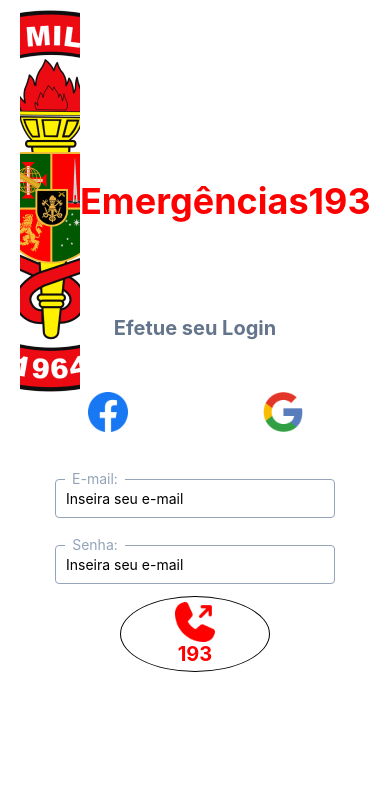
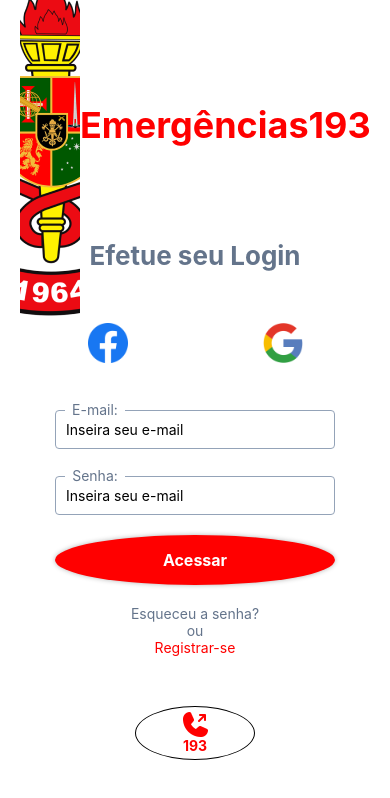
Before and after one commit to titto-22/APP-CBM-CAMPO-VERDE, a React Native app: screen / in a window 390 px wide. Shown: the top 798 px of the page. Built offline with nearby package versions, Linux system fonts and the light colour scheme.

Commit message:
Nova tela inicial de Login

```diff
--- a/App.js
+++ b/App.js
@@ -1,7 +1,9 @@
 import { useState } from 'react';
 import { StyleSheet, Text, View, Image, TouchableOpacity, TextInput } from 'react-native';
+import { StatusBar } from 'expo-status-bar'
 
 export default function App() {
+  const [logado,setLogado]=useState(false)
   const [pageLogin,setPageLogin]=useState(false)
   const [pageCadastro,setpageCadastro]=useState(false)
   const [userEmail, setUserEmail]=useState('')
@@ -14,6 +16,7 @@ export default function App() {
 
   return (
     <View style={styles.containerMain}>
+       <StatusBar animated='animated' style="auto" translucent='false'/>
       <View style={[styles.flexRow,{marginBottom:75}]}>
         <Image source={require("./src/assets/Logo400x400.png")} style={styles.logoMain} alt='Logo do Corpo de bombeiros Militar de Mato Grosso' />
         <Text style={styles.textMain}>
@@ -38,14 +41,14 @@ export default function App() {
           </View>
         </TouchableOpacity>
       </View>
-      <View style={{width:'80%'}}>
-        <View style={styles.containerTextTopInput}>
+      <View style={styles.with80}>
+        <View style={[styles.containerTextTopInput]}>
           <Text style={styles.textTopInput}>
             E-mail:
           </Text>
         </View>
         <TextInput
-        style={styles.input}
+        style={[styles.input,styles.withFull]}
           onChangeText={setUserEmail}
           value={userEmail}
           placeholder="Inseira seu e-mail"
@@ -61,7 +64,7 @@ export default function App() {
           </Text>
         </View>
         <TextInput
-        style={styles.input}
+        style={[styles.input,styles.withFull]}
           onChangeText={setUserEmail}
           value={userEmail}
           placeholder="Inseira seu e-mail"
@@ -71,11 +74,25 @@ export default function App() {
         <Text style={[{display:errorPasseord?'flex':'none'},styles.textTopInput]}>
           Senha deve ao menos ter 8 digitos, uma letra maiúscula, uma minúscula e um caractere especial
         </Text>
+        <TouchableOpacity onPress={()=>{}} style={[styles.buttonSemiRounded,styles.backgroundRed, styles.withFull,styles.marginTop20]}>
+          <Text style={styles.textoButtonWith}>Acessar</Text>
+        </TouchableOpacity>
       </View>
-
+      <Text style={[styles.textTopInput,styles.marginTop20]}>
+        Esqueceu a senha?
+      </Text>
+      <Text style={[styles.textTopInput,styles.marginTop]}>
+        ou
+      </Text>
+      <Text style={[styles.textRed,styles.marginTop]}>
+        Registrar-se
+      </Text>
       <TouchableOpacity onPress={()=>{}} style={styles.buttonCall}>
-        <Image source={require('./src/assets/call.png')} style={styles.icon} />
-        <Text style={styles.textoButton}>193</Text>
+        <Image
+          source={require('./src/assets/call.png')}
+          style={styles.iconSmall}
+        />
+        <Text style={[styles.textRed,styles.textBold]}>193</Text>
       </TouchableOpacity>
     </View>
   )
@@ -104,8 +121,14 @@ const styles = StyleSheet.create({
     fontWeight: 'bold',
     color:'#ff0000'
   },
+  backgroundRed:{
+    backgroundColor:'#ff0000'
+  },
+  marginTop20:{
+    marginTop:20
+  },
   textBase:{
-    fontSize:20,
+    fontSize:26,
     color:'#64748b',
     fontWeight:'bold',
   },
@@ -134,29 +157,40 @@ const styles = StyleSheet.create({
     color: '#94a3b8',
   },
  textTopInput:{
-  color:'#94a3b8'
+  color:'#64748b'
+ },
+ textBold:{
+  fontWeight:'bold'
+ },
+ textRed:{
+  color: '#ff0000'
+ },
+ withFull:{
+  width:'100%'
+ },
+ with80:{
+  width:'80%'
  },
   input:{
     borderWidth:1,
     borderColor:'#94a3b8',
     borderRadius:4,
     padding:10,
-    width:'100%',
   },
-  textoButton:{
-    fontSize:20,
+  textoButtonWith:{
+    fontSize:16,
     fontWeight:'bold',
-    color:'#ff0000'
+    color:'#fff'
   },
   buttonCall:{
     backgroundColor: '#fff',
     borderWidth:1,
-    margin:12,
+    marginTop:50,
     padding:5,
     borderRadius:'50%',
     alignItems:'center',
     justifyContent:'center',
-    width:150
+    width:120
   },
   containerIcon:{
     padding:10,
@@ -169,6 +203,9 @@ const styles = StyleSheet.create({
   icon:{
     width:40,
     height:40,
-
   },
+  iconSmall:{
+    width:25,
+    height:25
+  }
 });
--- a/app.json
+++ b/app.json
@@ -16,8 +16,8 @@
     },
     "android": {
       "adaptiveIcon": {
-        "foregroundImage": "./assets/adaptive-icon.png",
-        "backgroundColor": "#cbd5e1"
+        "foregroundImage": "./src/assets/Logo400x400.png",
+        "backgroundColor": "#fff"
       }
     },
     "web": {
```
Also changed, not shown: 1 other file (tests, documents, lock files or other folders).
